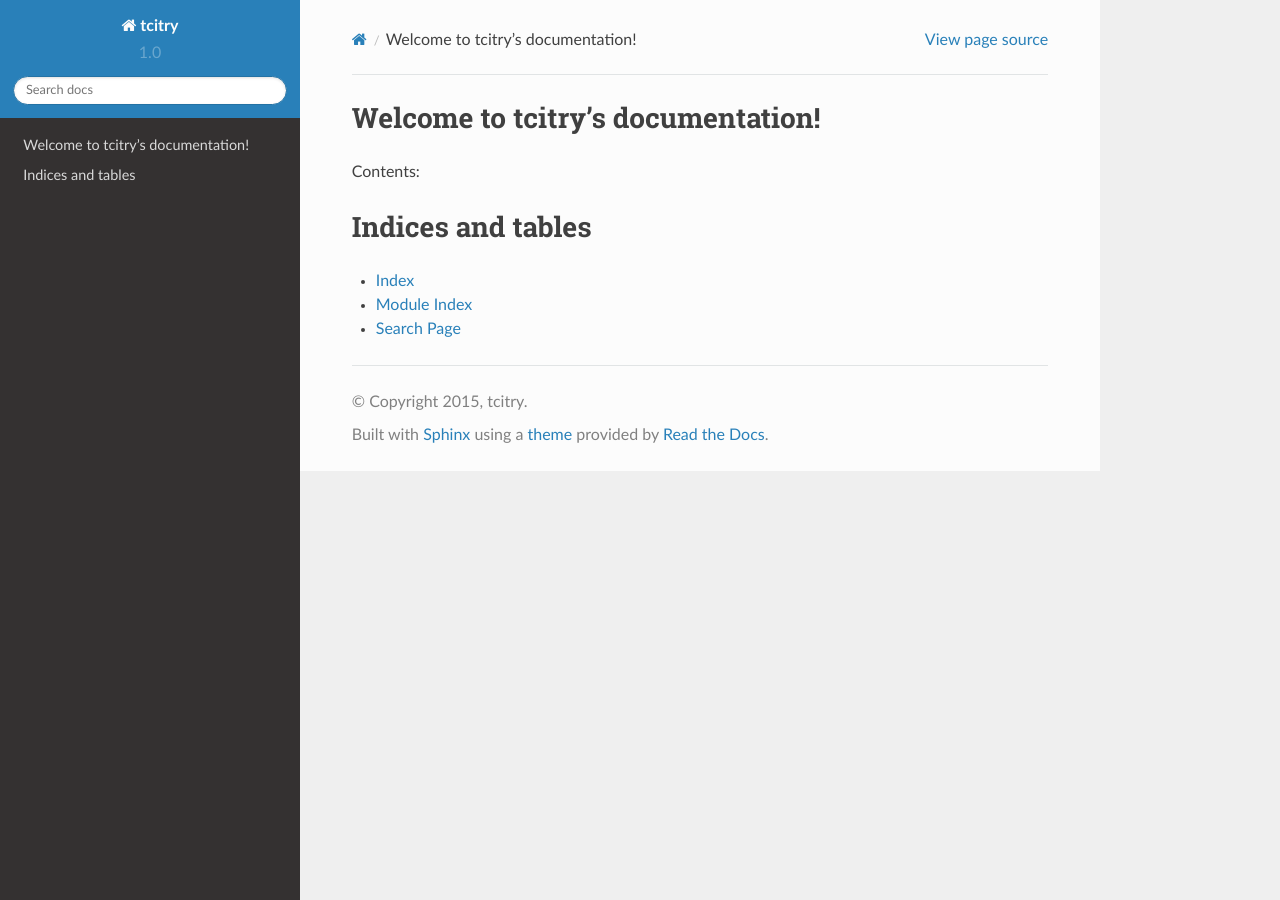
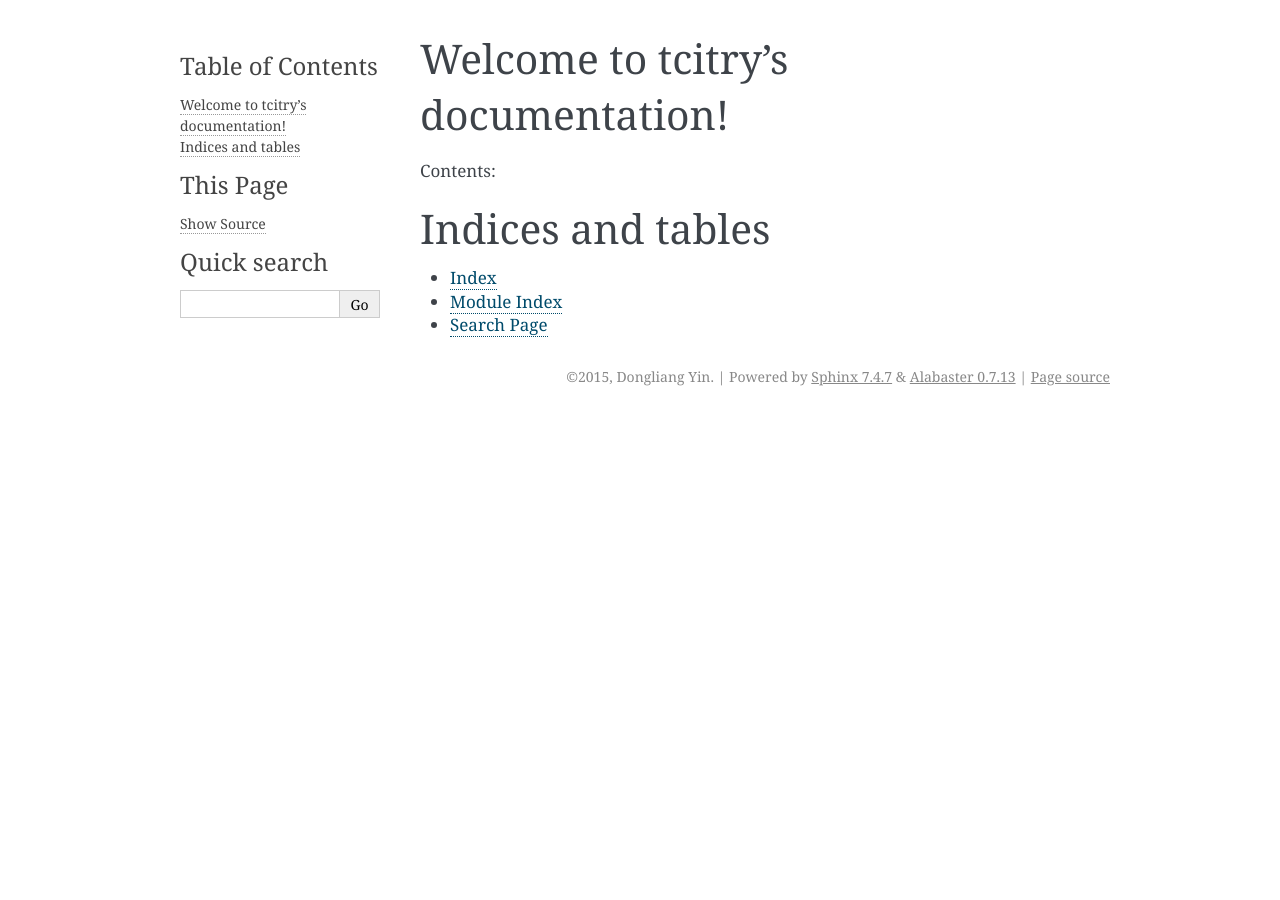
Before and after one commit to dlpu/dlpu.github.io, a Sphinx documentation site: the page built from doc/source/index.rst, in a window 1280 px wide. Built offline with Sphinx 7.4.7, drawn with Linux system fonts in a browser that asks for light colours.

Commit message:
change sphinx doc name

```diff
--- a/doc/source/conf.py
+++ b/doc/source/conf.py
@@ -1,7 +1,7 @@
 # -*- coding: utf-8 -*-
 #
 # tcitry documentation build configuration file, created by
-# sphinx-quickstart on Wed Sep  9 22:09:05 2015.
+# sphinx-quickstart on Wed Sep  9 22:21:51 2015.
 #
 # This file is execfile()d with the current directory set to its
 # containing dir.
@@ -47,8 +47,8 @@ master_doc = 'index'
 
 # General information about the project.
 project = u'tcitry'
-copyright = u'2015, tcitry'
-author = u'tcitry'
+copyright = u'2015, Dongliang Yin'
+author = u'Dongliang Yin'
 
 # The version info for the project you're documenting, acts as replacement for
 # |version| and |release|, also used in various other places throughout the
@@ -108,7 +108,7 @@ todo_include_todos = False
 
 # The theme to use for HTML and HTML Help pages.  See the documentation for
 # a list of builtin themes.
-html_theme = 'sphinx_rtd_theme'
+html_theme = 'alabaster'
 
 # Theme options are theme-specific and customize the look and feel of a theme
 # further.  For a list of options available for each theme, see the
@@ -223,7 +223,7 @@ latex_elements = {
 #  author, documentclass [howto, manual, or own class]).
 latex_documents = [
   (master_doc, 'tcitry.tex', u'tcitry Documentation',
-   u'tcitry', 'manual'),
+   u'Dongliang Yin', 'manual'),
 ]
 
 # The name of an image file (relative to this directory) to place at the top of
--- a/doc/source/index.rst
+++ b/doc/source/index.rst
@@ -1,5 +1,5 @@
 .. tcitry documentation master file, created by
-   sphinx-quickstart on Wed Sep  9 22:09:05 2015.
+   sphinx-quickstart on Wed Sep  9 22:21:51 2015.
    You can adapt this file completely to your liking, but it should at least
    contain the root `toctree` directive.
 
```
